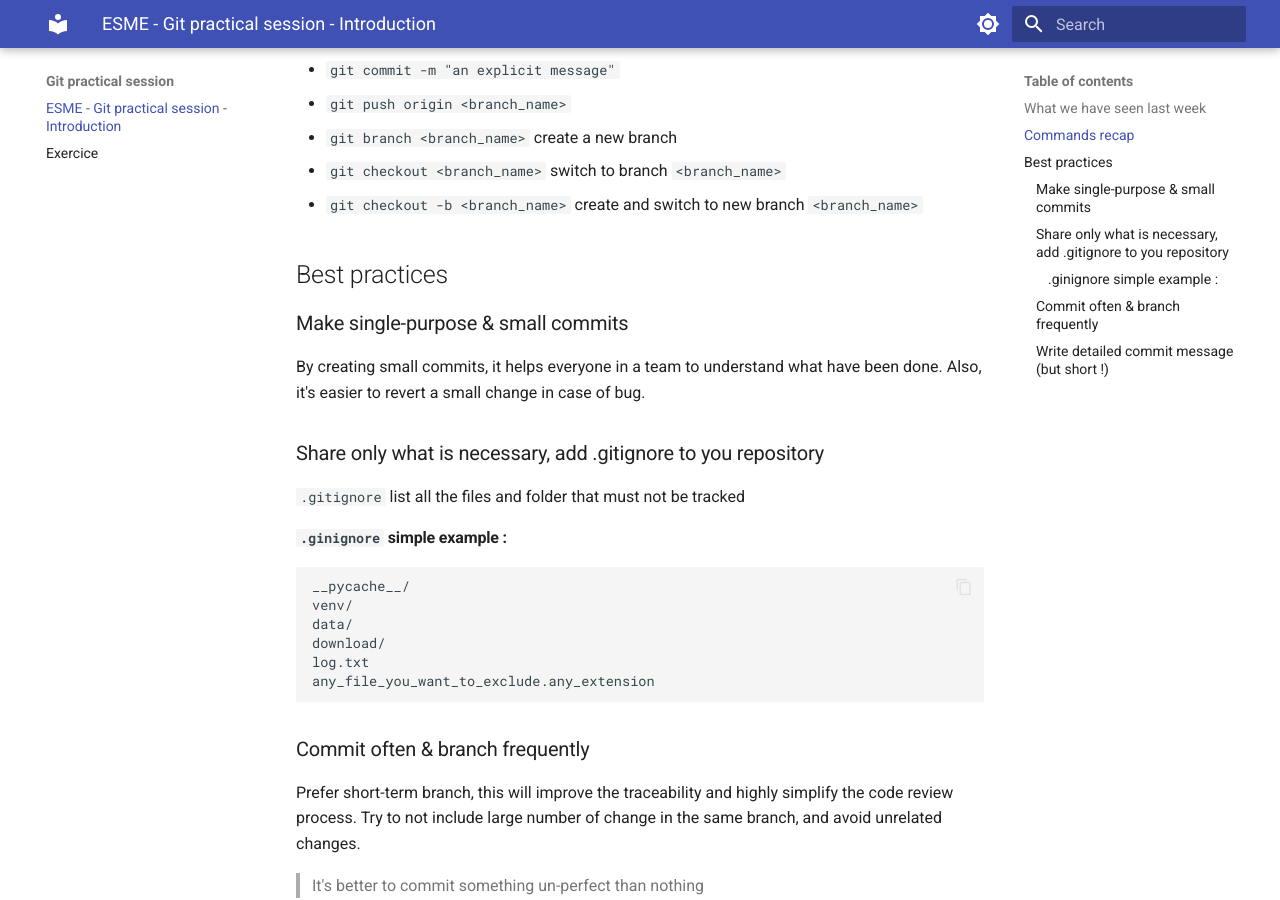
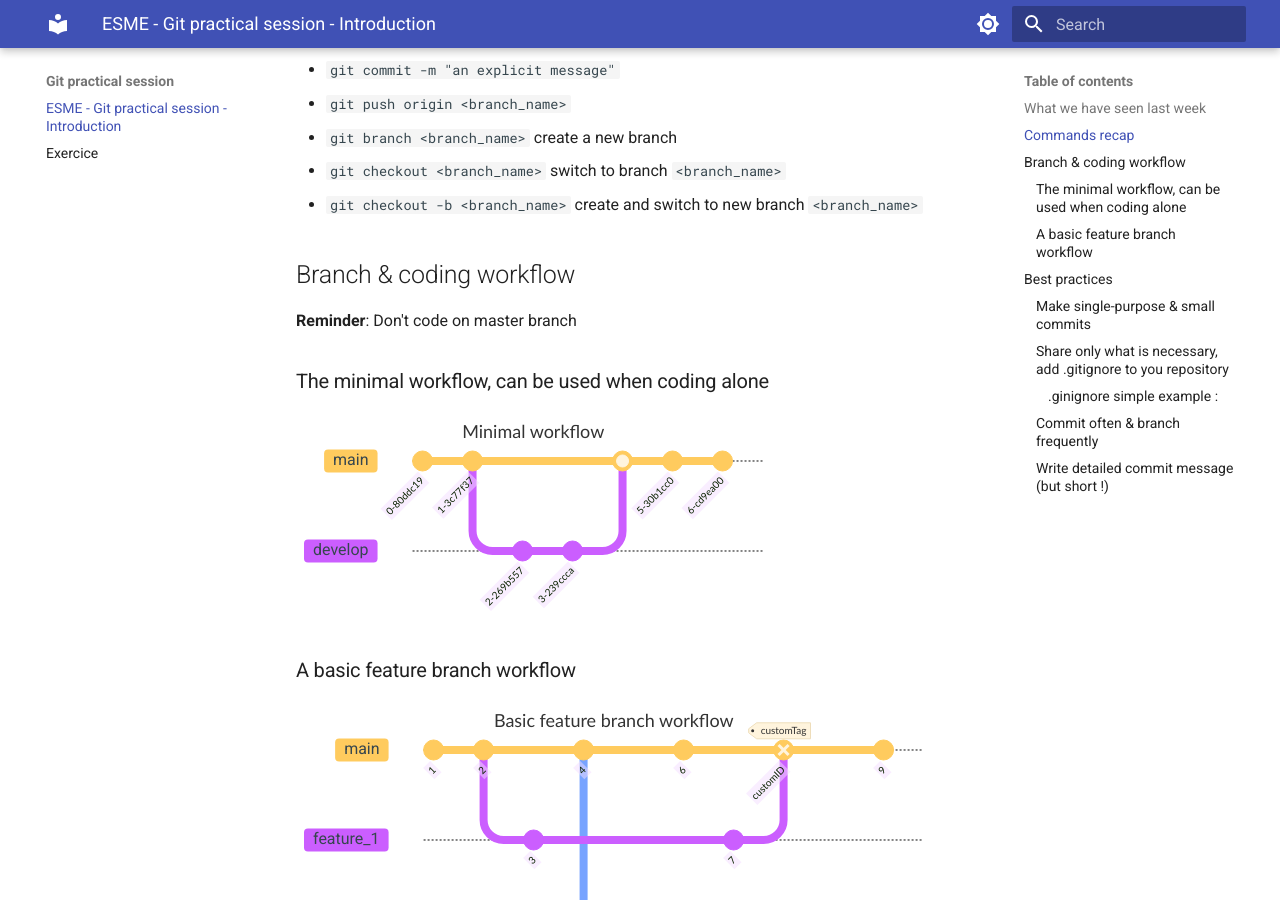
Before and after one commit to Fszta/esme-lecture, an MkDocs documentation site: the page built from docs/index.md, in a window 1280 px wide and 900 px high, scrolled down 525 px. Built offline with MkDocs 1.6.1 and Material for MkDocs 9.7.7, drawn with Linux system fonts in a browser that asks for light colours.

Commit message:
add mermaid graph to explain branch

````diff
--- a/docs/index.md
+++ b/docs/index.md
@@ -17,6 +17,60 @@
 * `git checkout <branch_name>` switch to branch `<branch_name>`
 * `git checkout -b <branch_name>` create and switch to new branch `<branch_name>`
 
+## Branch & coding workflow
+**Reminder**: Don't code on master branch
+
+### The minimal workflow, can be used when coding alone
+
+``` mermaid
+---
+title: Minimal workflow
+---
+%%{init: { 'logLevel': 'debug', 'theme': 'base' } }%%
+gitGraph
+   commit
+   commit
+   branch develop
+   checkout develop
+   commit
+   commit
+   checkout main
+   merge develop
+   commit
+   commit
+```
+
+
+### A basic feature branch workflow
+
+``` mermaid
+---
+title: Basic feature branch workflow
+---
+    %%{init: { 'logLevel': 'debug', 'theme': 'base' } }%%
+    gitGraph
+       commit id: "1"
+       commit id: "2"
+       branch feature_1
+       checkout feature_1
+       commit id: "3"
+       checkout main
+       commit id: "4"
+       checkout main
+       branch feature_2
+       checkout feature_2
+       commit id: "5"
+       checkout main
+       commit id: "6"
+       checkout feature_1
+       commit id: "7"
+       checkout main
+       merge feature_1 id: "customID" tag: "customTag" type: REVERSE
+       checkout feature_2
+       commit id: "8"
+       checkout main
+       commit id: "9"
+```
 
 ## Best practices
 ### Make single-purpose & small commits
````
